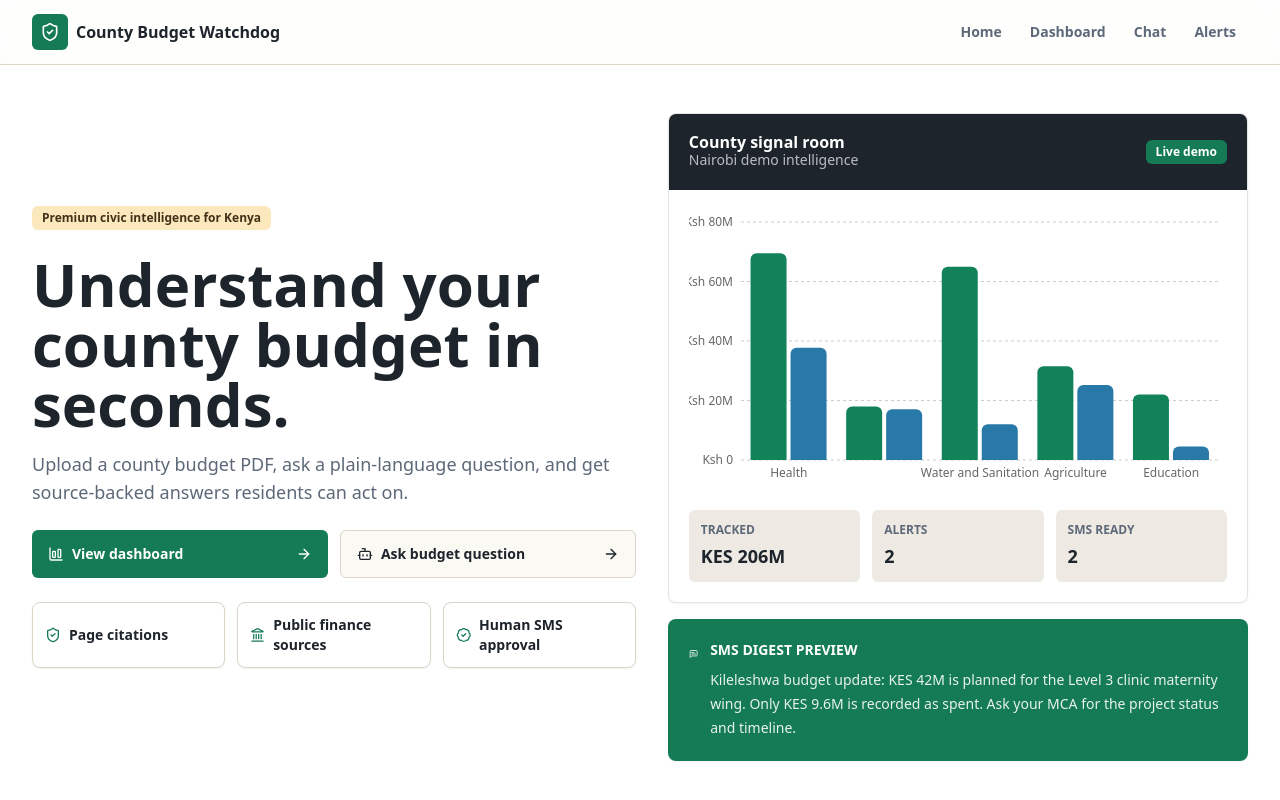
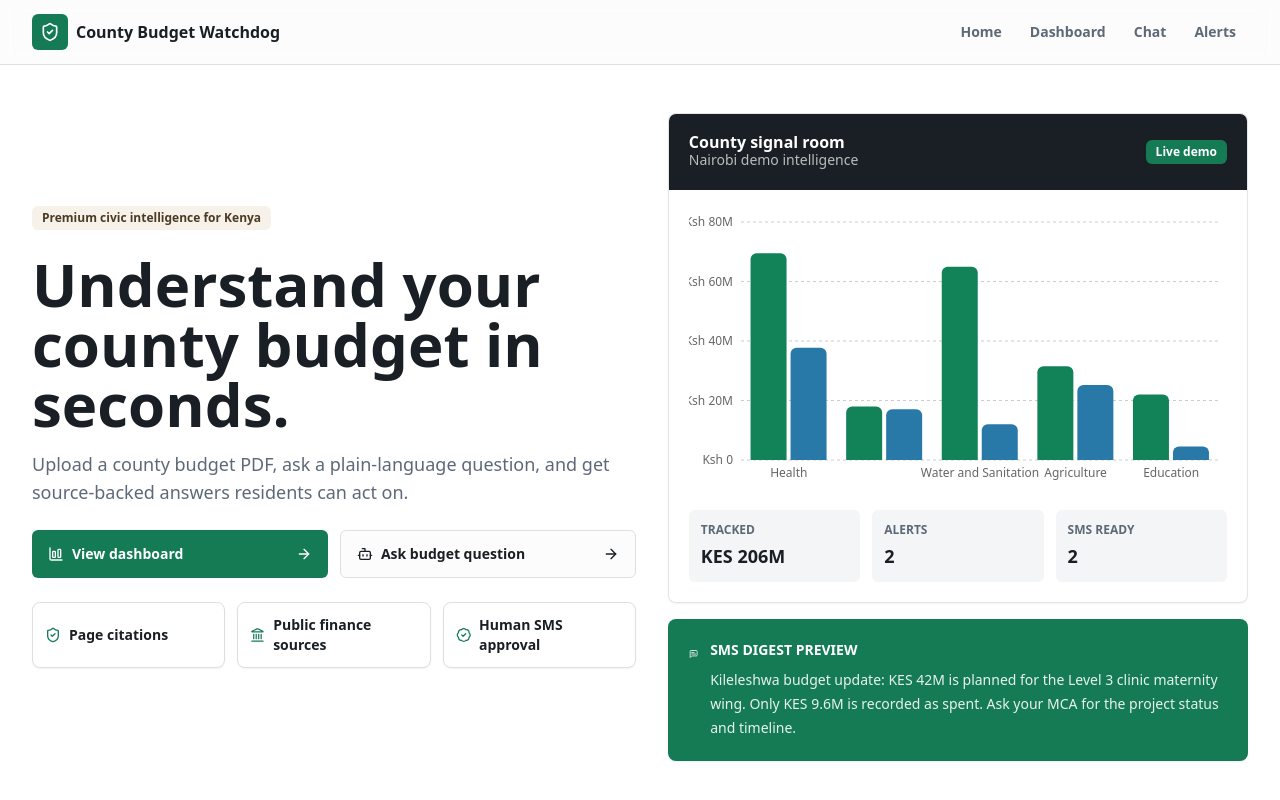
Before and after one commit to brucemwendwa/The-County-Budget-Watchdog, a Next.js app: page / in a window 1280 px wide. Shown: the top 800 px of the page. Built offline with nearby package versions, Linux system fonts and the light colour scheme.

Commit message:
Update globals.css: refine color variables for improved theme consistency

```diff
--- a/app/globals.css
+++ b/app/globals.css
@@ -3,23 +3,43 @@
 @tailwind utilities;
 
 :root {
-  --background: 42 43% 97%;
-  --foreground: 210 20% 14%;
+  --background: 0 0% 99%;
+  --foreground: 210 18% 12%;
   --card: 0 0% 100%;
-  --card-foreground: 210 20% 14%;
+  --card-foreground: 210 18% 12%;
   --primary: 158 72% 28%;
   --primary-foreground: 0 0% 100%;
-  --secondary: 42 88% 86%;
-  --secondary-foreground: 33 45% 18%;
-  --muted: 42 24% 91%;
-  --muted-foreground: 215 13% 42%;
-  --accent: 202 78% 90%;
-  --accent-foreground: 210 45% 22%;
-  --destructive: 0 72% 45%;
+  --secondary: 42 45% 94%;
+  --secondary-foreground: 33 35% 22%;
+  --muted: 210 16% 96%;
+  --muted-foreground: 215 12% 42%;
+  --accent: 158 32% 92%;
+  --accent-foreground: 158 72% 22%;
+  --destructive: 0 65% 45%;
   --destructive-foreground: 0 0% 100%;
-  --border: 38 21% 82%;
-  --input: 38 21% 82%;
+  --border: 210 14% 88%;
+  --input: 210 14% 88%;
   --ring: 158 72% 28%;
+}
+
+.dark {
+  --background: 158 18% 8%;
+  --foreground: 0 0% 96%;
+  --card: 158 14% 11%;
+  --card-foreground: 0 0% 96%;
+  --primary: 158 55% 42%;
+  --primary-foreground: 0 0% 100%;
+  --secondary: 158 12% 16%;
+  --secondary-foreground: 0 0% 92%;
+  --muted: 158 10% 14%;
+  --muted-foreground: 210 8% 68%;
+  --accent: 158 20% 18%;
+  --accent-foreground: 158 45% 75%;
+  --destructive: 0 55% 48%;
+  --destructive-foreground: 0 0% 100%;
+  --border: 158 10% 20%;
+  --input: 158 10% 20%;
+  --ring: 158 55% 42%;
 }
 
 * {
@@ -28,8 +48,12 @@
 
 body {
   min-height: 100vh;
-  background: linear-gradient(180deg, rgba(255, 255, 255, 0.82), rgba(249, 246, 238, 0.94)), hsl(var(--background));
+  background: hsl(var(--background));
   color: hsl(var(--foreground));
+}
+
+.dark body {
+  background: linear-gradient(180deg, hsl(158 18% 8%), hsl(158 16% 6%));
 }
 
 ::selection {
```
